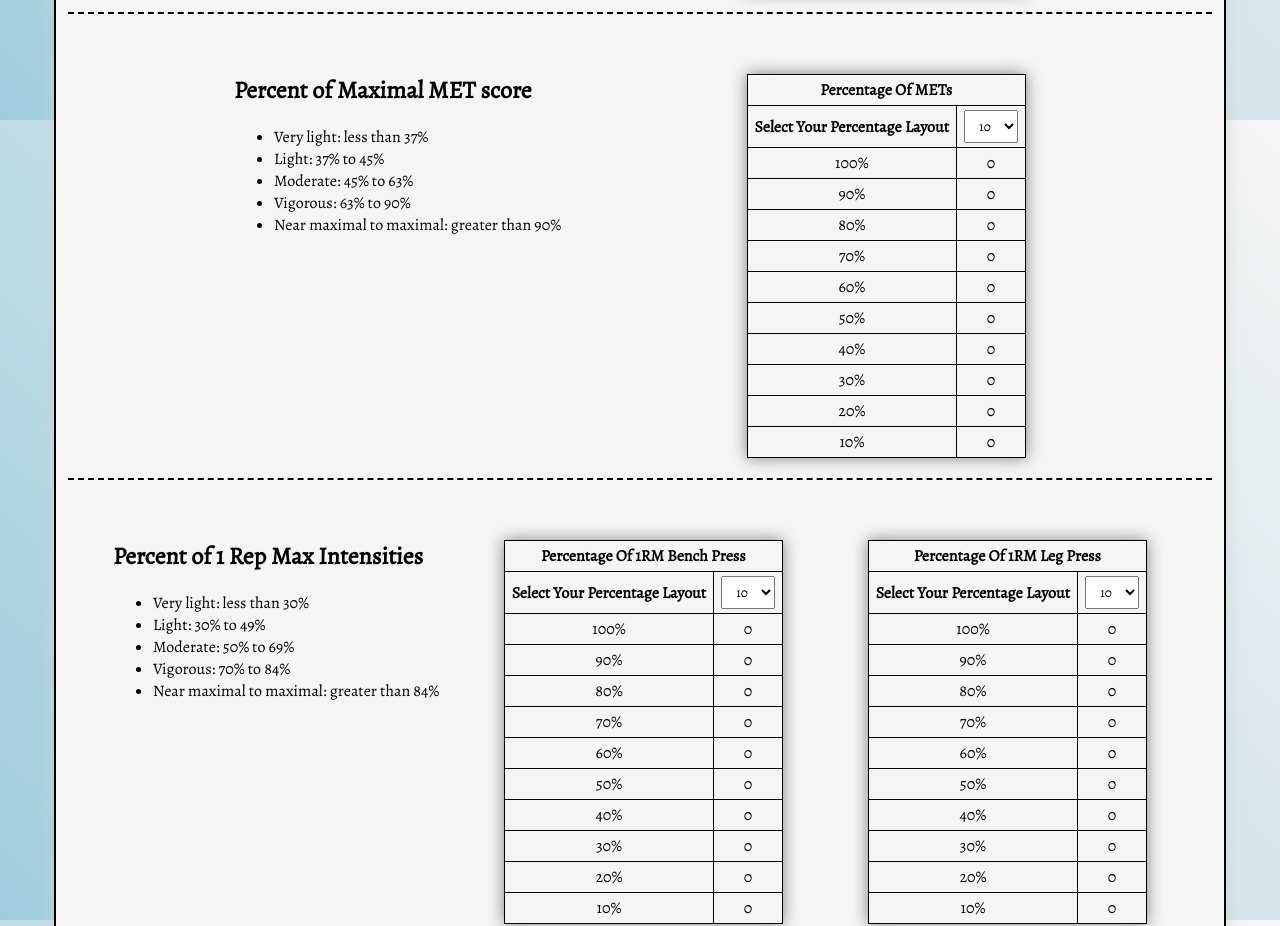
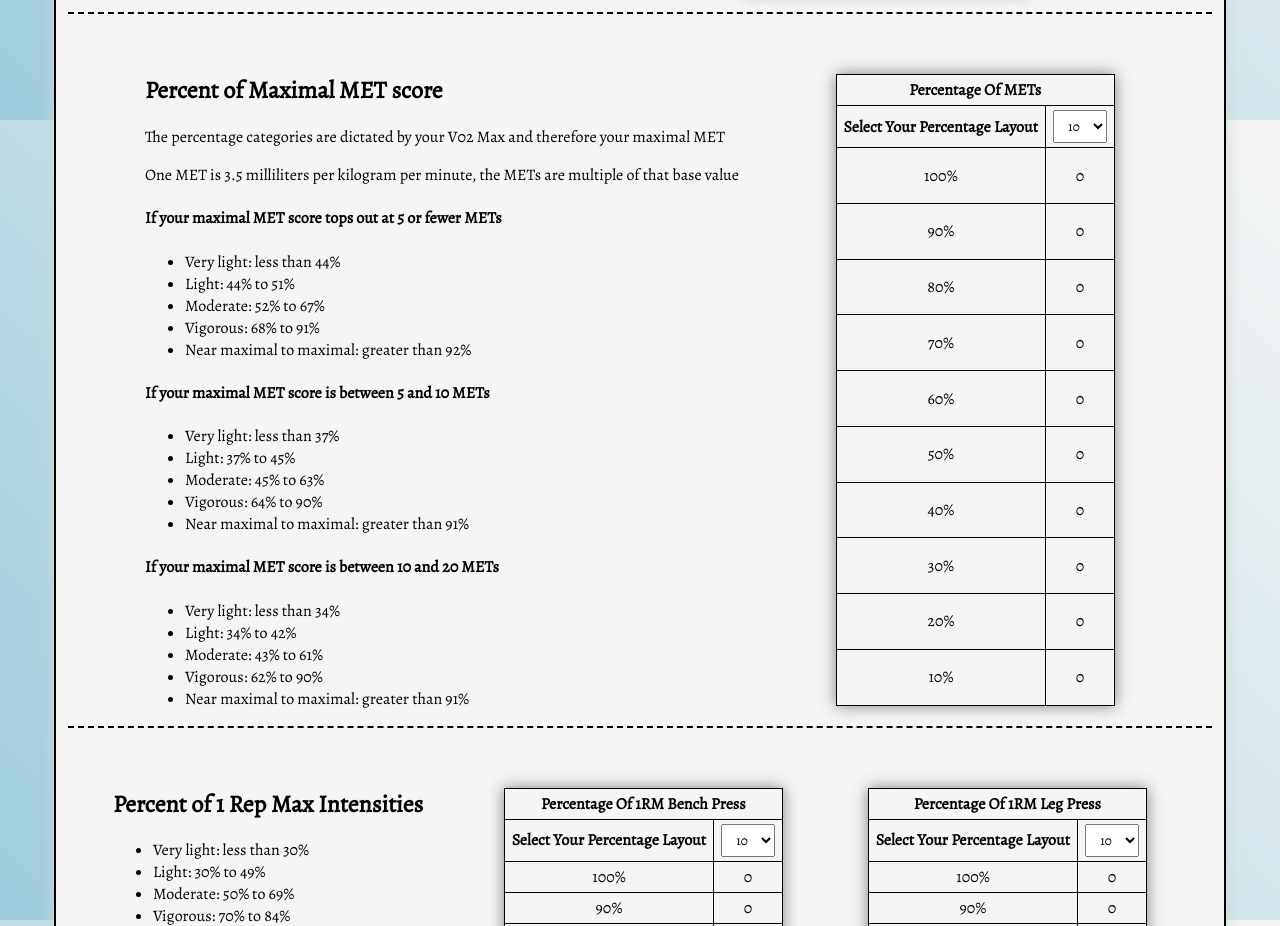
Before and after one commit to damatoaj/fitTest, a React (Create React App) app: page /#/relative-intensity in a window 1280 px wide. Shown: the part 2280-3206 px from the top of the page. Built offline with nearby package versions, Linux system fonts and the light colour scheme.

Commit message:
Removed two console.logs

```diff
--- a/src/Components/Tables/Percentages.tsx
+++ b/src/Components/Tables/Percentages.tsx
@@ -51,7 +51,6 @@ const PercentageTable = ({ max, title, categories } : PercentageTableProps ) =>
     const rows = array.map((row, i) => {
         const intensity = Math.round(max * ((row )/100));
         const category = determineIntensity(row, categories);
-        console.log(title)
         if (title.includes('VO2')) {
             return (<tr data-category={category}>
                 <td>{row + '%'}</td>
--- a/src/Components/Tables/ReserveTable.tsx
+++ b/src/Components/Tables/ReserveTable.tsx
@@ -50,7 +50,6 @@ const ReserveTable = ({ max, rest, title, categories } : ReserveTableProps ) =>
         };
 
         const rows = array.map((row, i) => {
-            console.log(row, max, rest, i)
             const intensity = Math.round((max - rest) * row * .01 + rest);
             const category = determineIntensity(row, categories);
 
--- a/src/Screens/RelativeIntensity/RelativeIntensity.tsx
+++ b/src/Screens/RelativeIntensity/RelativeIntensity.tsx
@@ -158,34 +158,67 @@ const RelativeIntensity = () => {
             <section id='percentage-mets'>
                 <div>
                     <h2>Percent of Maximal MET score</h2>
+                    <p>The percentage categories are dictated by your V02 Max and therefore your maximal MET</p>
+                    <p>One MET is 3.5 milliliters per kilogram per minute, the METs are multiple of that base value </p>
+                    <h4>If your maximal MET score tops out at 5 or fewer METs</h4>
+                    <ul>
+                        <li>Very light: less than 44%</li>
+                        <li>Light: 44% to 51%</li>
+                        <li>Moderate: 52% to 67%</li>
+                        <li>Vigorous: 68% to 91%</li>
+                        <li>Near maximal to maximal: greater than 92%</li>
+                    </ul>
+                    <h4>If your maximal MET score is between 5 and 10 METs</h4>
                     <ul>
                         <li>Very light: less than 37%</li>
                         <li>Light: 37% to 45%</li>
                         <li>Moderate: 45% to 63%</li>
-                        <li>Vigorous: 63% to 90%</li>
-                        <li>Near maximal to maximal: greater than 90%</li>
+                        <li>Vigorous: 64% to 90%</li>
+                        <li>Near maximal to maximal: greater than 91%</li>
+                    </ul>
+                    <h4>If your maximal MET score is between 10 and 20 METs</h4>
+                    <ul>
+                        <li>Very light: less than 34%</li>
+                        <li>Light: 34% to 42%</li>
+                        <li>Moderate: 43% to 61%</li>
+                        <li>Vigorous: 62% to 90%</li>
+                        <li>Near maximal to maximal: greater than 91%</li>
                     </ul>
                 </div>
                 {(state.user.vo2Max && state.user.vo2Max.vo2Max >  0) ? (
                     <Percentages
                         max={state.user.vo2Max.vo2Max / 3.5}
                         title='Percentage METs'
-                        categories={{
+                        categories={ state.user.vo2Max.vo2Max / 3.5 >= 5 ? {
+                            vl : 44,
+                            l : 51,
+                            mo : 67,
+                            h : 91,
+                            max : 100
+                        } : state.user.vo2Max.vo2Max / 3.5 >= 10 ? {
                             vl : 37,
                             l : 45,
                             mo : 63,
                             h : 90,
                             max : 100
-                        }}
+                        } :
+                    {
+                            vl : 34,
+                            l : 42,
+                            mo : 61,
+                            h : 91,
+                            max : 100
+                        }
+                    }
                     />
                 ) : <Percentages
                         max={0}
                         title='Percentage Of METs'
                         categories={{
-                            vl : 37,
-                            l : 45,
-                            mo : 63,
-                            h : 90,
+                             vl : 44,
+                            l : 51,
+                            mo : 67,
+                            h : 91,
                             max : 100
                         }}/>}
             </section>
```
